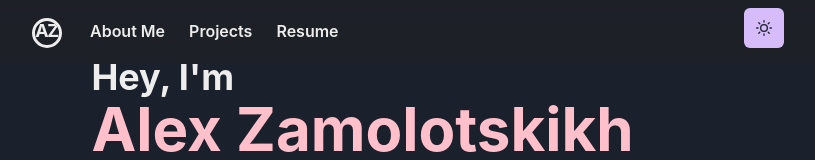
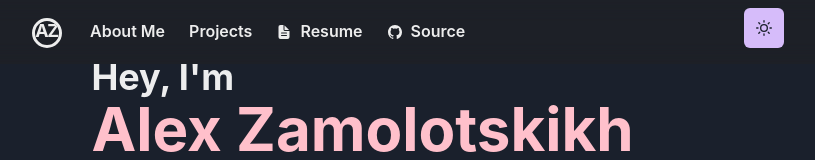
Before and after one commit to zamolots/Portfolio, a Next.js app: page / in a window 1280 px wide. Shown: the top 160 px of the page, without its empty margins (232-1047 px from the left). Built offline with nearby package versions, Linux system fonts and the light colour scheme.

Commit message:
Adding Source Button

```diff
--- a/components/navbar.js
+++ b/components/navbar.js
@@ -19,6 +19,7 @@ import {
 
 import ThemeToggleButton from './themebutton'
 import {HamburgerIcon} from "@chakra-ui/icons";
+import {IoLogoGithub, IoDocumentText} from "react-icons/io5";
 
 
 
@@ -37,10 +38,7 @@ const LinkItem = ({ href, path, target, children, ...props }) => {
                     {...props}
 
             >
-
                 {children}
-
-
             </Button>
         </NextLink>
     )
@@ -90,9 +88,13 @@ const Navbar = props => {
                     <LinkItem href="/projects" path={path}>
                         Projects
                     </LinkItem>
-                    <LinkItem href="/AlexZamolotskikhResume.pdf" path={path}>
+                    <LinkItem leftIcon={<IoDocumentText/>} href="/AlexZamolotskikhResume.pdf" path={path}>
                         Resume
                     </LinkItem>
+                    <LinkItem isExternal="true" leftIcon={<IoLogoGithub/>}  href="https://github.com/Zampilled/Portfolio" path={path}>
+                        Source
+                    </LinkItem>
+
 
 
                 </Stack>
@@ -117,8 +119,11 @@ const Navbar = props => {
                                     <MenuItem as={Link}>Projects</MenuItem>
                                 </NextLink>
                                 <NextLink href="/AlexZamolotskikhResume.pdf" path={path}>
-                                    <MenuItem as={Link}>Resume</MenuItem>
+                                    <MenuItem  as={Link}>Resume</MenuItem>
                                 </NextLink>
+                                <Link isExternal={true} href="https://github.com/Zampilled/Portfolio" path={path}>
+                                    <MenuItem  as={Link}>Source</MenuItem>
+                                </Link>
                             </MenuList>
                         </Menu>
                     </Box>
```
